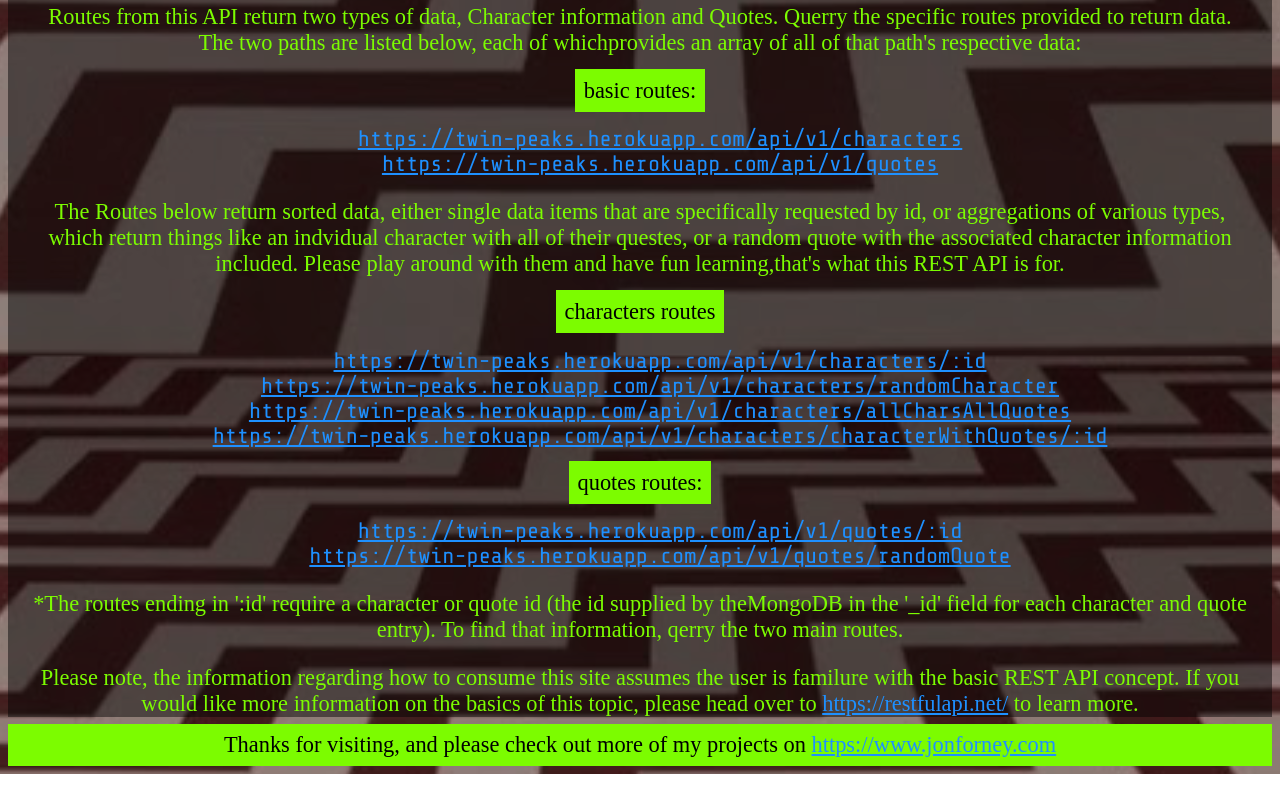
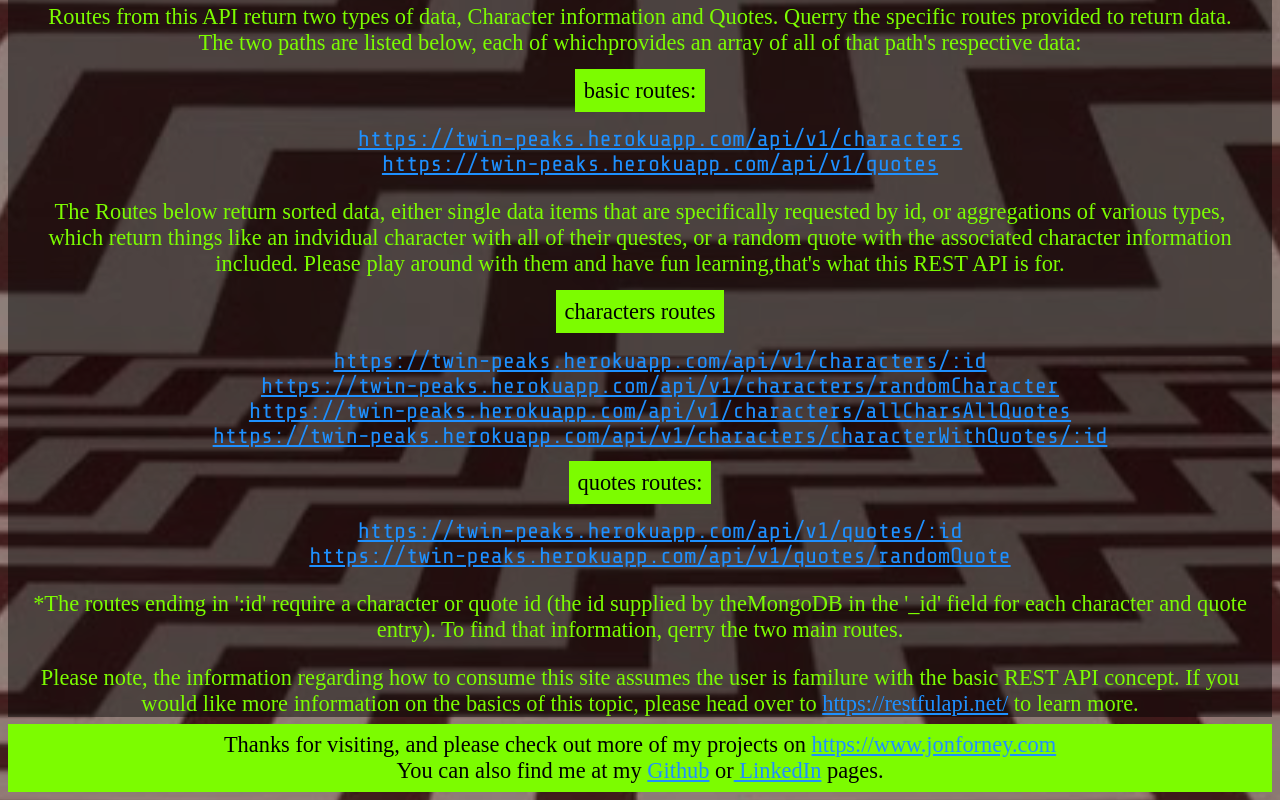
Before and after one commit to MustardJoe/twin-peaks-landing, a React (Create React App) app: page / in a window 1280 px wide. Shown: the part 444-1244 px from the top of the page. Before the commit the page ends 1218 px from the top, so only its background shows below. Built offline with nearby package versions, Linux system fonts and the light colour scheme; a web font is replaced by a local one.

Commit message:
more small text tweaks in footer

```diff
--- a/src/components/footer/Footer.js
+++ b/src/components/footer/Footer.js
@@ -8,6 +8,13 @@ const Footer = () => {
         href="https://www.jonforney.com" target="_blank" rel="noopener noreferrer">
         https://www.jonforney.com
       </a>
+      <p className={styles.footerP}>
+        You can also find me at my <a
+          href="https://github.com/MustardJoe"
+          target="_blank" rel="noopener noreferrer">Github</a> or
+        <a href="https://www.linkedin.com/in/jon-forney/"
+          target="_blank" rel="noopener noreferrer"> LinkedIn</a> pages.
+      </p>
     </div>
   );
 };
--- a/src/components/footer/footer.module.css
+++ b/src/components/footer/footer.module.css
@@ -10,3 +10,8 @@
   background-color: lawngreen;
   color: rgb(0, 0, 0);
 }
+
+.footerP {
+  margin-top: 0;
+  margin-bottom: 0;
+}
```
Also changed, not shown: 17 other files (tests, documents, lock files or other folders).
